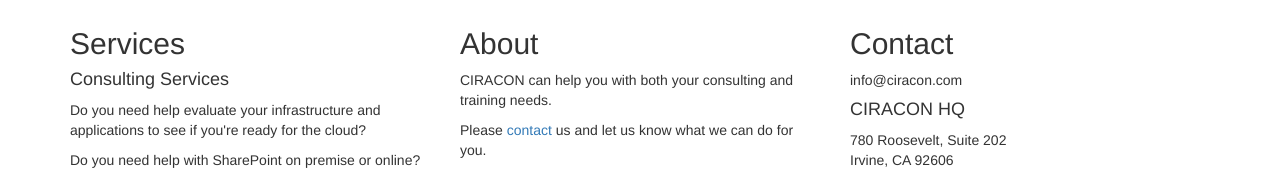
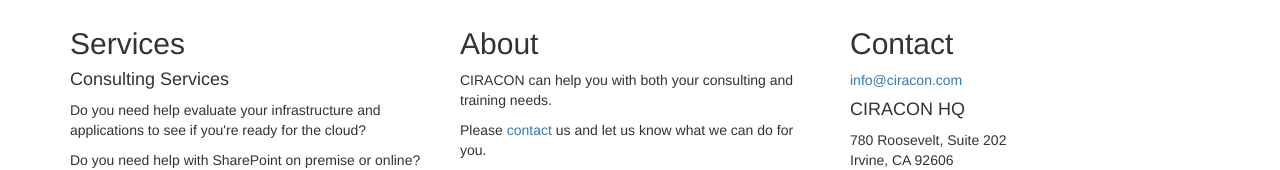
Before and after one commit to CIRACON/ciracon.github.io, a plain HTML site: page index.html in a window 1280 px wide. Shown: the part 495-665 px from the top of the page. Drawn offline with Linux system fonts and the light colour scheme.

Commit message:
fixed email link

```diff
--- a/index.html
+++ b/index.html
@@ -123,7 +123,7 @@
             <!-- /.col-md-4 -->
             <div class="col-md-4">
               <h2>Contact</h2>
-              <p>info@ciracon.com </p>
+              <p><a href="mailto:info@ciracon.com">info@ciracon.com</a></p>
               <h4>CIRACON HQ </h4>
               <p>780 Roosevelt, Suite 202 <br>
                 Irvine, CA 92606 </p>
```
